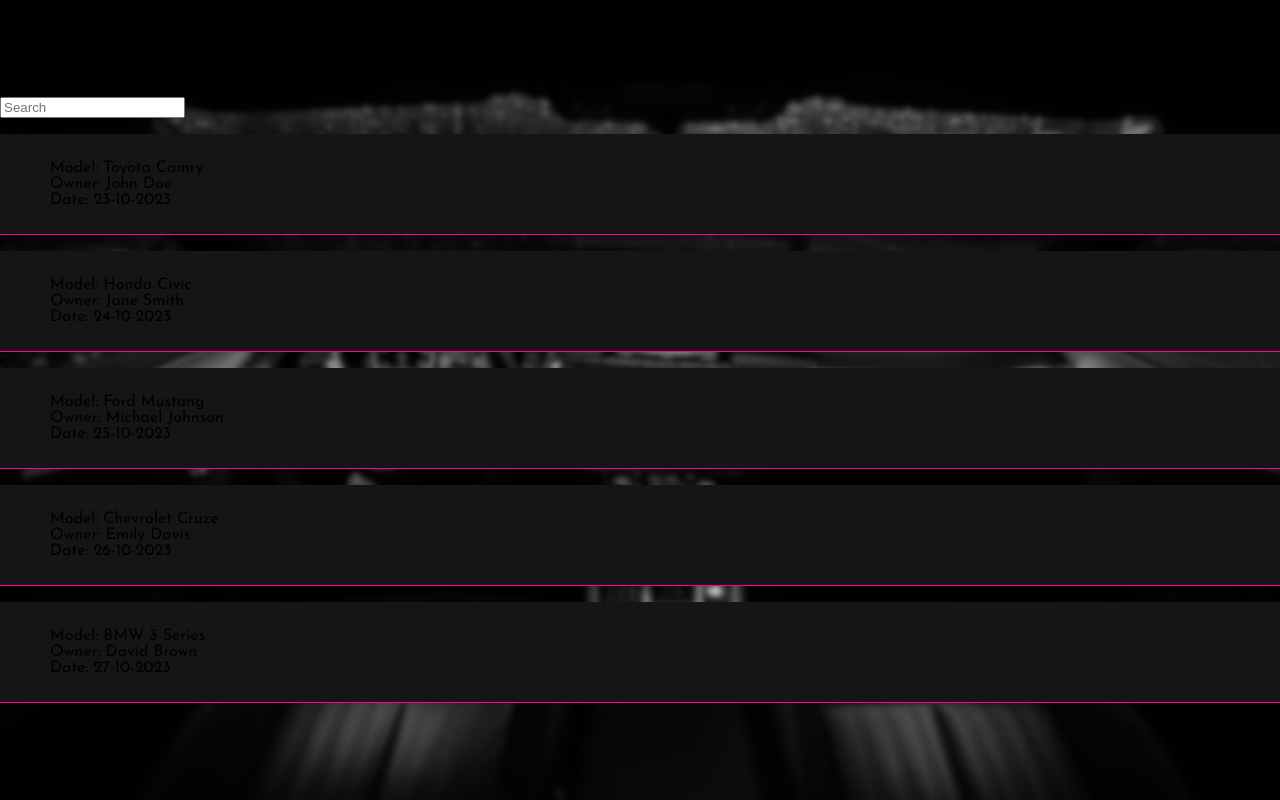
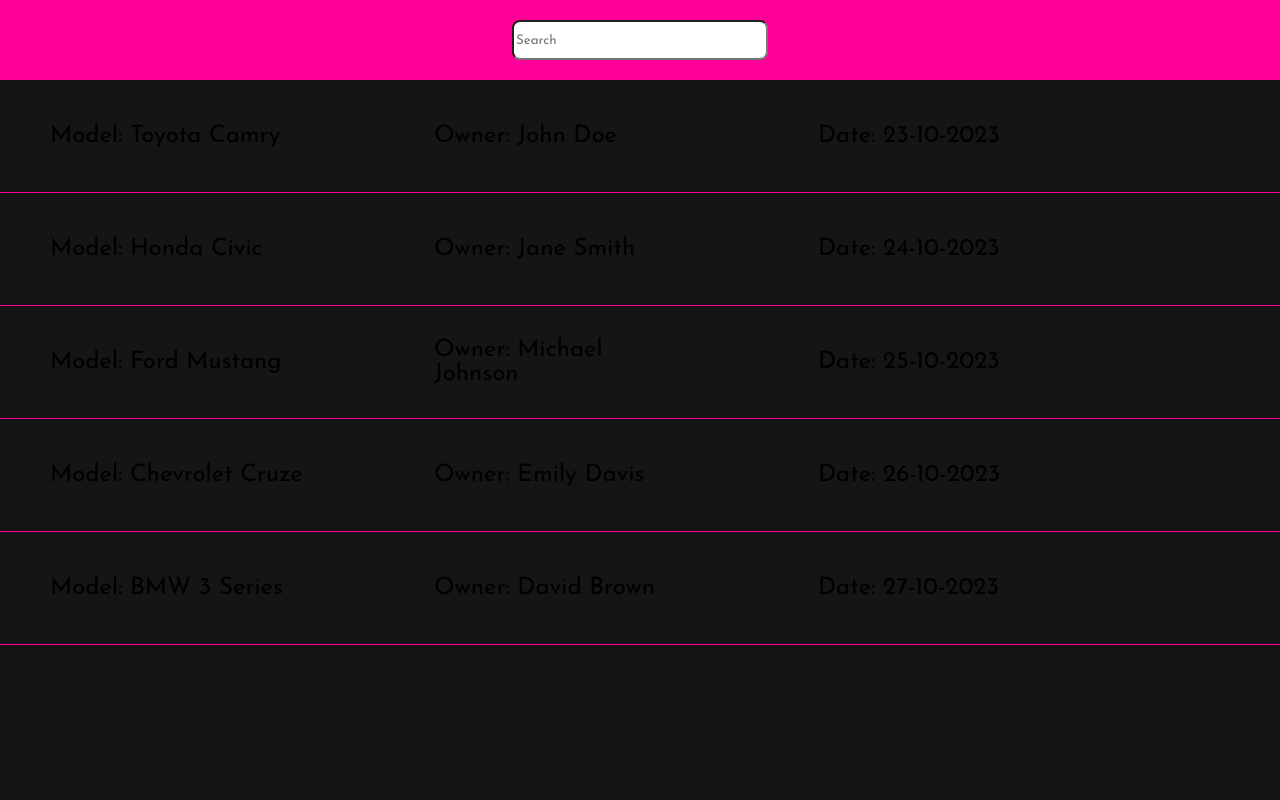
Before and after one commit to JanChmielewski/CarRepair, a React (Vite) app: page /dashboard in a window 1280 px wide. Built offline with nearby package versions, Linux system fonts and the light colour scheme.

Commit message:
updated dashboard styles

```diff
--- a/src/pages/dashboard/CarList.jsx
+++ b/src/pages/dashboard/CarList.jsx
@@ -10,7 +10,7 @@
   );
 
   return (
-    <div className="dashboard">
+    <div className="car-list">
       {filteredCars.map((car) => (
         <li key={car.id}>
           <Card model={car.name} owner={car.owner} date={car.date} />
--- a/src/pages/dashboard/dashboard.css
+++ b/src/pages/dashboard/dashboard.css
@@ -1,6 +1,53 @@
 /* ------------------ NAVBAR ------------------ */
+nav {
+  position: fixed;
+  top: 0;
+  left: 0;
+  width: 100%;
+  height: 80px;
+  background-color: #ff0099;
+  display: flex;
+  align-items: center;
+  justify-content: space-around;
+  z-index: 999;
+}
+
+.navbar-search {
+  width: 20vw;
+  height: 40px;
+  border-radius: 8px;
+  font-family: Josefin Sans;
+}
+
+/* Adjust width for smaller screens */
+@media screen and (max-width: 1000px) {
+  .navbar-search {
+    width: 60vw;
+  }
+}
+
+/* Adjust width for phones */
+@media screen and (max-width: 600px) {
+  .navbar-search {
+    width: 90vw;
+  }
+}
 
 /* ------------------ CARDS ------------------ */
+body {
+  background: none;
+  background-color: #151515;
+}
+
+.car-list {
+  position: absolute;
+  top: 80px;
+  left: 0;
+  width: 100%;
+  padding: 0;
+  list-style-type: none;
+}
+
 .card {
   width: 100vw;
   background-color: #151515;
@@ -10,5 +57,17 @@
 
 .car-data {
   list-style-type: none;
-  display: inline-block;
+  display: flex;
+  justify-content: flex-start;
+  flex-wrap: wrap;
+  gap: 10vw;
+  align-content: center;
 }
+
+.car-data li {
+  width: 20vw;
+  min-height: 60px;
+  display: flex;
+  align-items: center;
+  font-size: 1.5em;
+}
```
